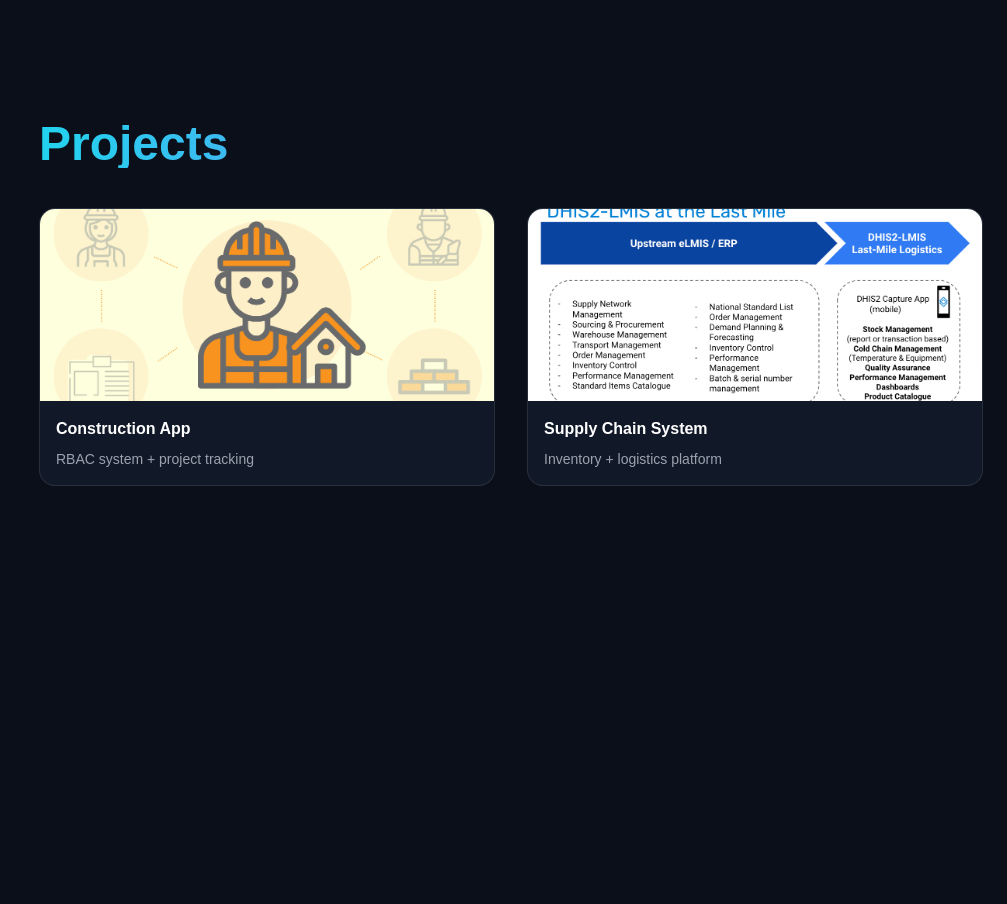
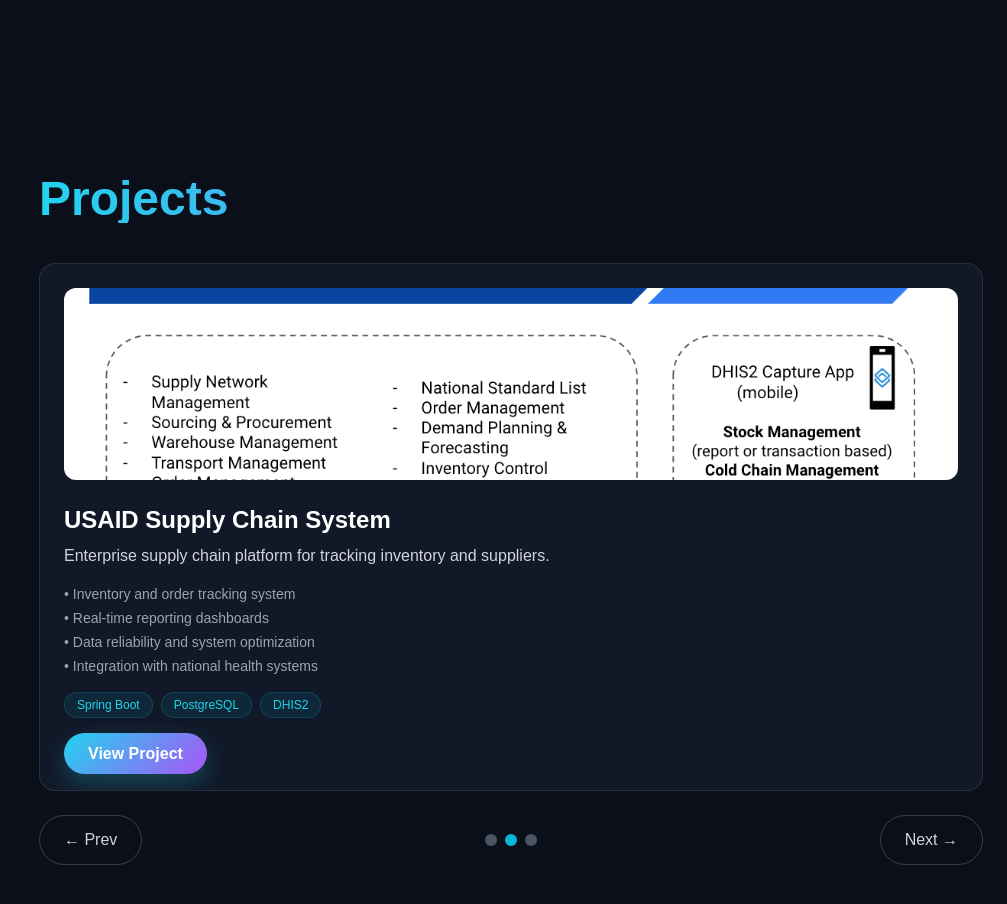
Before and after one commit to ChileKasoka/porfolio-vue, a Vue app: page / in a window 1280 px wide. Shown: the part 2280-3184 px from the top of the page, without its empty margins (273-1280 px from the left). Built offline with nearby package versions, Linux system fonts and the light colour scheme; a web font is replaced by a local one.

Commit message:
updated projects section

```diff
--- a/src/views/HomeView.vue
+++ b/src/views/HomeView.vue
@@ -169,28 +169,94 @@
       </section>
 
       <!-- PROJECTS -->
-      <section id="projects" class="px-6 min-h-screen">
+<section id="projects" class="px-6 min-h-screen flex flex-col justify-center">
 
   <h2 class="section-title">Projects</h2>
 
-        <div class="grid md:grid-cols-2 gap-8 mt-10">
+<div
+  class="relative mt-10 max-w-5xl mx-auto w-full"
+  @mouseenter="stopAutoplay"
+  @mouseleave="startAutoplay"
+>
 
-          <div
-            v-for="(project, index) in state.projects"
-            :key="index"
-            class="project-card"
-          >
-            <img :src="project.image" class="project-img" />
+    <!-- CARD -->
+    <div class="project-card p-6 bg-white dark:bg-[#111827] border border-gray-200 dark:border-white/10">
 
-            <div class="p-4">
-              <h3 class="font-bold">
-                {{ project.title }}
+      <img
+        :src="state.projects[currentProject].image"
+        class="project-img mb-6 rounded-xl"
+      />
+
+      <h3 class="text-2xl font-bold text-gray-900 dark:text-white mb-2">
+        {{ state.projects[currentProject].title }}
       </h3>
 
-              <p class="text-sm text-gray-600 dark:text-gray-400 mt-2">
-                {{ project.description }}
+      <p class="text-gray-600 dark:text-gray-300 mb-4">
+        {{ state.projects[currentProject].description }}
       </p>
+
+      <!-- DETAILS -->
+      <ul class="text-sm text-gray-500 dark:text-gray-400 space-y-1 mb-4">
+        <li v-for="(point, i) in state.projects[currentProject].details" :key="i">
+          • {{ point }}
+        </li>
+      </ul>
+
+      <!-- TECH -->
+      <div class="flex flex-wrap gap-2 mt-4">
+        <span
+          v-for="(tech, i) in state.projects[currentProject].tech"
+          :key="i"
+          class="px-3 py-1 text-xs rounded-full border
+                 bg-cyan-500/10 text-cyan-600 dark:text-cyan-400
+                 border-cyan-300 dark:border-cyan-500/20"
+        >
+          {{ tech }}
+        </span>
       </div>
+
+      <!-- LINK -->
+      <div class="mt-6">
+        <a
+          :href="state.projects[currentProject].link"
+          target="_blank"
+          class="btn-primary"
+        >
+          View Project
+        </a>
+      </div>
+
+    </div>
+
+    <!-- CONTROLS -->
+    <div class="flex justify-between items-center mt-6">
+
+      <button
+        @click="prevProject"
+        class="btn-outline text-gray-700 dark:text-gray-300 border-gray-300 dark:border-white/20"
+      >
+        ← Prev
+      </button>
+
+      <!-- DOTS -->
+      <div class="flex gap-2">
+        <span
+          v-for="(p, i) in state.projects"
+          :key="i"
+          @click="currentProject = i"
+          class="w-3 h-3 rounded-full cursor-pointer transition"
+          :class="i === currentProject
+            ? 'bg-cyan-500'
+            : 'bg-gray-300 dark:bg-gray-600'"
+        ></span>
+      </div>
+
+      <button
+        @click="nextProject"
+        class="btn-outline text-gray-700 dark:text-gray-300 border-gray-300 dark:border-white/20"
+      >
+        Next →
+      </button>
 
     </div>
 
@@ -284,6 +350,7 @@
    INIT THEME + LIFE CYCLE
 ========================= */
 onMounted(() => {
+  // Theme
   const saved = localStorage.getItem("theme");
 
   if (saved === "light") {
@@ -294,15 +361,21 @@
     document.documentElement.classList.add("dark");
   }
 
+  // Scroll spy
   window.addEventListener("scroll", handleScroll);
 
+  // Counters
   animateCounter("projects-complete", 12);
   animateCounter("experience-years", 4);
   animateCounter("clients", 5);
+
+  // Carousel autoplay
+  startAutoplay();
 });
 
 onUnmounted(() => {
   window.removeEventListener("scroll", handleScroll);
+  stopAutoplay();
 });
 
 /* =========================
@@ -420,17 +493,77 @@
   },
 ];
 
+const currentProject = ref(0);
+let interval = null;
+
+const nextProject = () => {
+  currentProject.value =
+    (currentProject.value + 1) % state.projects.length;
+};
+
+const prevProject = () => {
+  currentProject.value =
+    (currentProject.value - 1 + state.projects.length) %
+    state.projects.length;
+};
+
+const startAutoplay = () => {
+  stopAutoplay(); // prevent duplicates
+  interval = setInterval(() => {
+    nextProject();
+  }, 4000);
+};
+
+const stopAutoplay = () => {
+  if (interval) {
+    clearInterval(interval);
+    interval = null;
+  }
+};
+
 const state = reactive({
   projects: [
     {
-      title: "Construction App",
-      description: "RBAC system + project tracking",
+      title: "Construction Management App",
+      description:
+        "A full-scale system for managing construction projects, teams, and workflows.",
       image: "/construction.png",
+      link: "https://github.com/ChileKasoka/csm",
+      tech: ["Golang", "Vue.js", "PostgreSQL"],
+      details: [
+        "Role-based access control (RBAC) system",
+        "Project and task management",
+        "User-role assignment with permissions",
+        "RESTful API with scalable architecture",
+      ],
     },
     {
-      title: "Supply Chain System",
-      description: "Inventory + logistics platform",
+      title: "USAID Supply Chain System",
+      description:
+        "Enterprise supply chain platform for tracking inventory and suppliers.",
       image: "/DHIS2.png",
+      link: "https://zm-elmis.org/",
+      tech: ["Spring Boot", "PostgreSQL", "DHIS2"],
+      details: [
+        "Inventory and order tracking system",
+        "Real-time reporting dashboards",
+        "Data reliability and system optimization",
+        "Integration with national health systems",
+      ],
+    },
+    {
+      title: "Church Management System",
+      description:
+        "ERP-style system for managing church operations and administration.",
+      image: "/shield.png",
+      link: "https://sci-eld.org/",
+      tech: ["Vue.js", "Node.js", "MySQL"],
+      details: [
+        "Membership management",
+        "Finance and reporting modules",
+        "Role-based user system",
+        "Scalable multi-user system",
+      ],
     },
   ],
 });
@@ -531,7 +664,7 @@
    PROJECT CARDS
 ========================= */
 .project-card {
-  @apply bg-[#111827] rounded-2xl overflow-hidden border border-white/10 transition-all duration-300;
+  @apply rounded-2xl overflow-hidden transition-all duration-300;
 }
 
 .project-card:hover {
```
Lines whose indentation alone changed are shown as unchanged.
